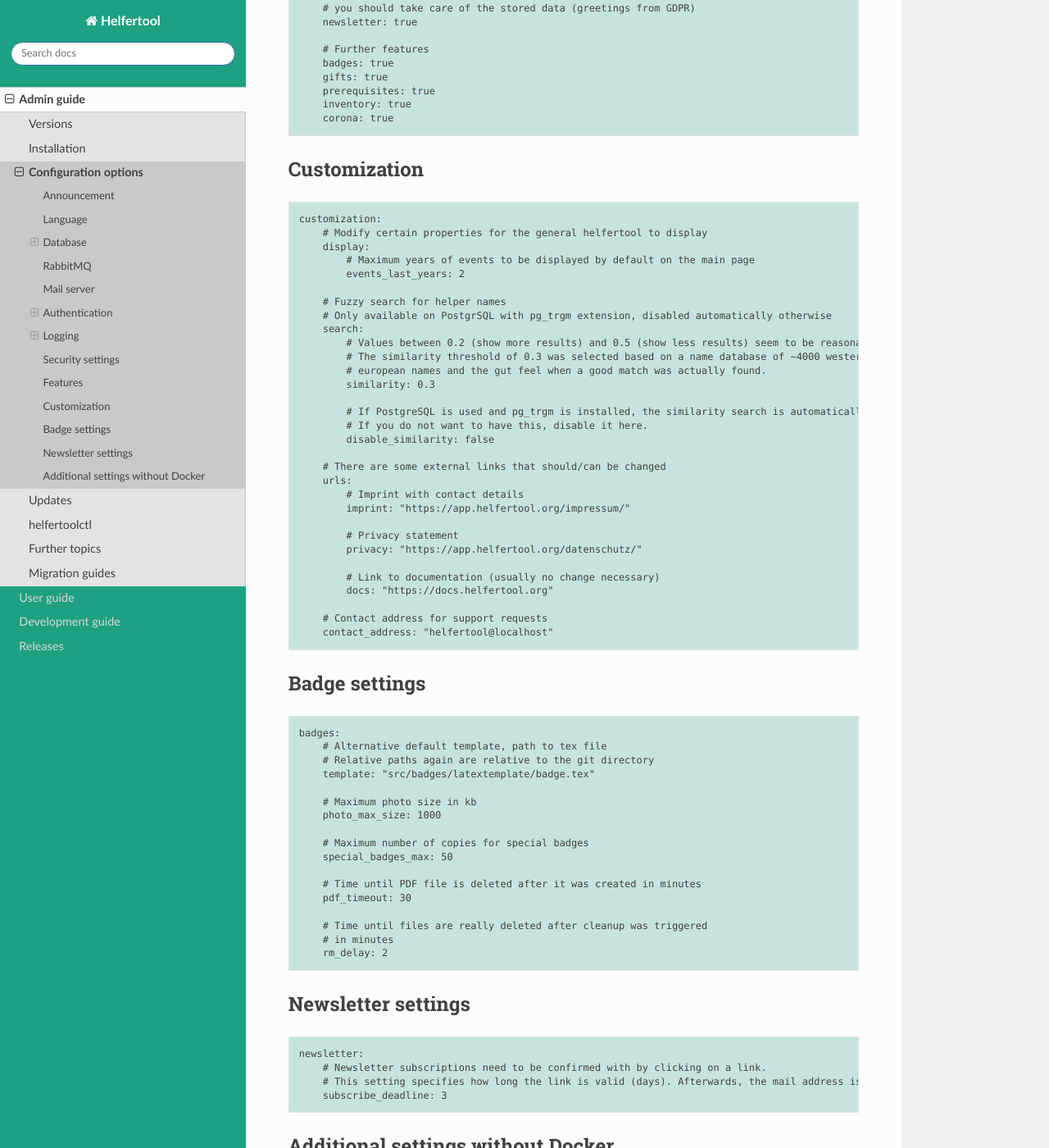
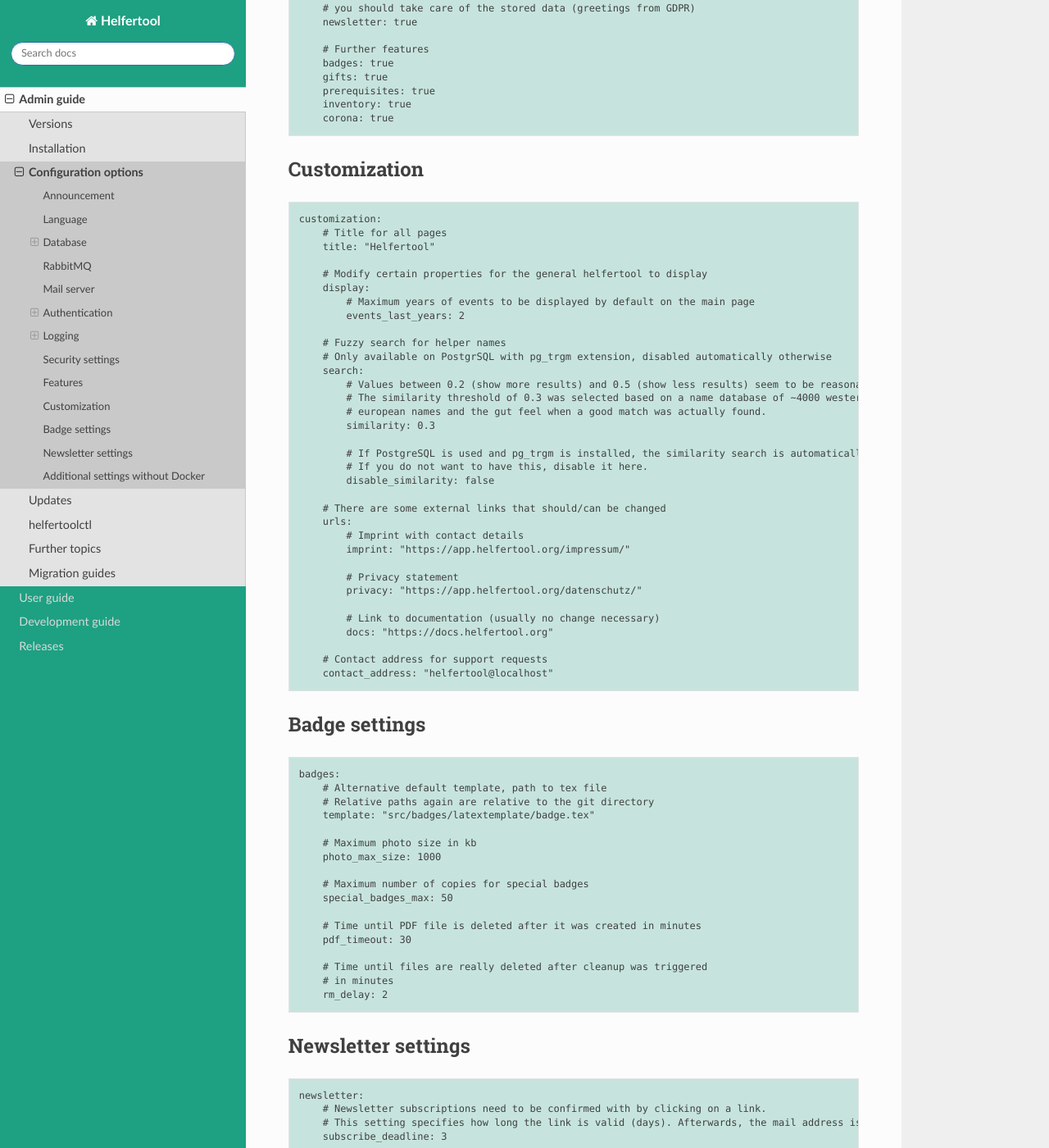
Before and after one commit to helfertool/docs, a Sphinx documentation site: the page built from source/admin/configuration.rst, in a window 1280 px wide and 1400 px high, scrolled down 8829 px. Shown: the whole window at 82% size. Built offline with Sphinx 7.4.7 and the Read the Docs theme 2.0.0, drawn with Linux system fonts in a browser that asks for light colours; part of the change alters nothing that is shown; some of the changed text lies outside the part shown.

Commit message:
update helfertool config

```diff
--- a/source/admin/configuration.rst
+++ b/source/admin/configuration.rst
@@ -472,6 +472,9 @@ Customization
 .. code-block:: none
 
    customization:
+       # Title for all pages
+       title: "Helfertool"
+
        # Modify certain properties for the general helfertool to display
        display:
            # Maximum years of events to be displayed by default on the main page
@@ -552,8 +555,8 @@ If Docker is not used, some additional settings may be interesting:
        tmp: "/tmp"
 
    security:
-       # Application is behind additional/second proxy. In this case, the HTTP
-       # header X-Forwarded-Host is used. Example: Apache > nginx > uwsgi
+       # Application is behind reverse proxy. In this case, the HTTP header X-Forwarded-Proto
+       # is used to check if the application is accessed via HTTPS.
        behind_proxy: False
 
    badges:
```
